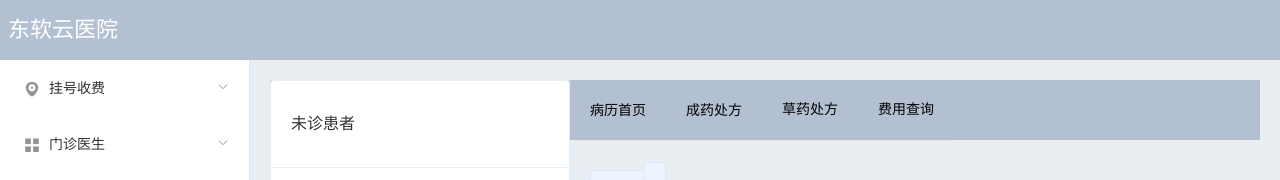
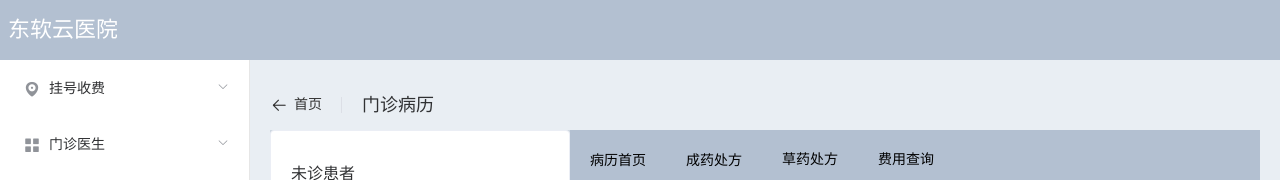
Before and after one commit to qggcs/his-vue, a Vue app: page /#/home/main/prescribe in a window 1280 px wide. Shown: the top 180 px of the page. Built offline with nearby package versions, Linux system fonts and the light colour scheme; no server answers.

Commit message:
make more beautiful

```diff
--- a/src/components/charge.vue
+++ b/src/components/charge.vue
@@ -1,5 +1,6 @@
 <template>
   <div>
+    <el-page-header @back="goHome" content="交费" title="首页"></el-page-header>
     <el-row>
       <h3>患者信息查询</h3>
     </el-row>
@@ -247,6 +248,11 @@ export default {
           type: "error"
         });
       }
+    },
+    goHome() {
+      this.$router.push({
+        path: "/home"
+      });
     }
   },
   created() {
--- a/src/components/dispense.vue
+++ b/src/components/dispense.vue
@@ -1,5 +1,7 @@
 <template>
   <div>
+    <el-page-header @back="goHome" content="门诊病历" title="首页"></el-page-header>
+
     <el-row>
       <h3>药品信息查询</h3>
     </el-row>
@@ -141,6 +143,11 @@ export default {
           type: "error"
         });
       }
+    },
+    goHome() {
+      this.$router.push({
+        path: "/home"
+      });
     }
   },
   computed: {
--- a/src/components/doctor/Main.vue
+++ b/src/components/doctor/Main.vue
@@ -1,5 +1,6 @@
 <template>
   <div>
+    <el-page-header @back="goHome" content="门诊病历" title="首页"></el-page-header>
     <el-container>
       <el-aside width="300px">
         <el-card>
@@ -95,6 +96,11 @@ export default {
         this.registered = res.data.registered;
         this.diagnosed = res.data.diagnosed;
       });
+    },
+    goHome() {
+      this.$router.push({
+        path: "/home"
+      });
     }
   },
   created() {
--- a/src/components/register.vue
+++ b/src/components/register.vue
@@ -1,5 +1,6 @@
 <template>
   <div>
+    <el-page-header @back="goHome" content="挂号" title="首页"></el-page-header>
     <el-row :gutter="10" type="flex">
       <el-col>
         发票号:
@@ -281,6 +282,11 @@ export default {
     },
     refresh() {
       this.reload();
+    },
+    goHome() {
+      this.$router.push({
+        path: "/home"
+      });
     }
   },
   created() {
--- a/src/components/withdraw.vue
+++ b/src/components/withdraw.vue
@@ -1,5 +1,6 @@
 <template>
   <div>
+    <el-page-header @back="goHome" content="退号" title="首页"></el-page-header>
     <el-row>
       <h3>患者信息查询</h3>
     </el-row>
@@ -113,6 +114,11 @@ export default {
           type: "error"
         });
       }
+    },
+    goHome() {
+      this.$router.push({
+        path: "/home"
+      });
     }
   }
 };
```
